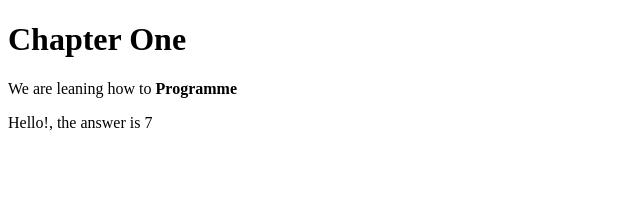
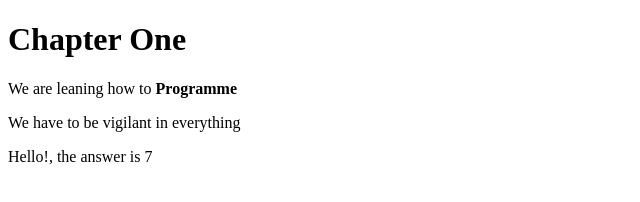
Before and after one commit to Ejikeokegbe/Amoke, a plain HTML site: page index.html in a window 1280 px wide. Shown: the whole page, without its empty margins (0-640 px from the left). Drawn offline with Linux system fonts and the light colour scheme.

Commit message:
second commit

```diff
--- a/index.html
+++ b/index.html
@@ -9,6 +9,7 @@
 <body>
     <h1>Chapter One</h1>
     <p>We are leaning how to <b>Programme</b></p>
+    <p>We have to be vigilant in everything</p>
     <script src="index.js"></script>
 
 </body>
```
